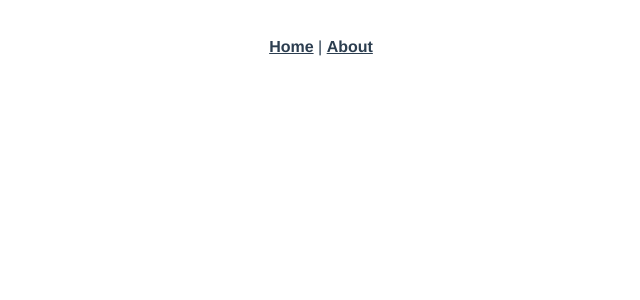
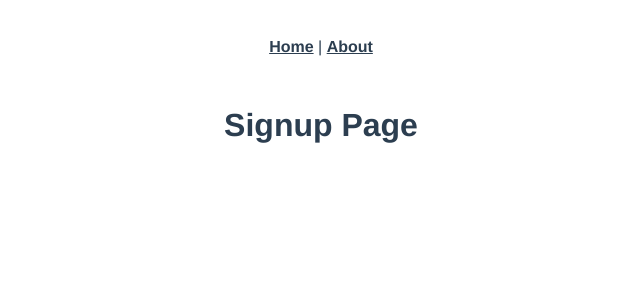
Before and after one commit to Thomaspantioras/webjar-test, a Vue app in the folder client/: page /signup in a window 1280 px wide. Shown: the top 300 px of the page, without its empty margins (319-959 px from the left). Built offline with nearby package versions, Linux system fonts and the light colour scheme.

Commit message:
in progress..

```diff
--- a/client/src/router/index.js
+++ b/client/src/router/index.js
@@ -19,6 +19,18 @@ const routes = [
     component: () =>
       import(/* webpackChunkName: "about" */ "../views/About.vue"),
   },
+  {
+    path: "/signup",
+    name: "Signup",
+    component: () =>
+      import(/* webpackChunkName: "signup" */ "../views/Signup.vue"),
+  },
+  {
+    path: "/login",
+    name: "Login",
+    component: () =>
+      import(/* webpackChunkName: "login" */ "../views/Login.vue"),
+  },
 ];
 
 const router = new VueRouter({
--- /dev/null
+++ b/client/src/views/Login.vue
@@ -0,0 +1,11 @@
+<template>
+  <div>
+    <h1>Login page</h1>
+  </div>
+</template>
+
+<script>
+export default {};
+</script>
+
+<style lang="scss" scoped></style>
--- /dev/null
+++ b/client/src/views/Signup.vue
@@ -0,0 +1,11 @@
+<template>
+  <div>
+    <h1>Signup Page</h1>
+  </div>
+</template>
+
+<script>
+export default {};
+</script>
+
+<style lang="scss" scoped></style>
```
Also changed, not shown: 1 other file (tests, documents, lock files or other folders).
